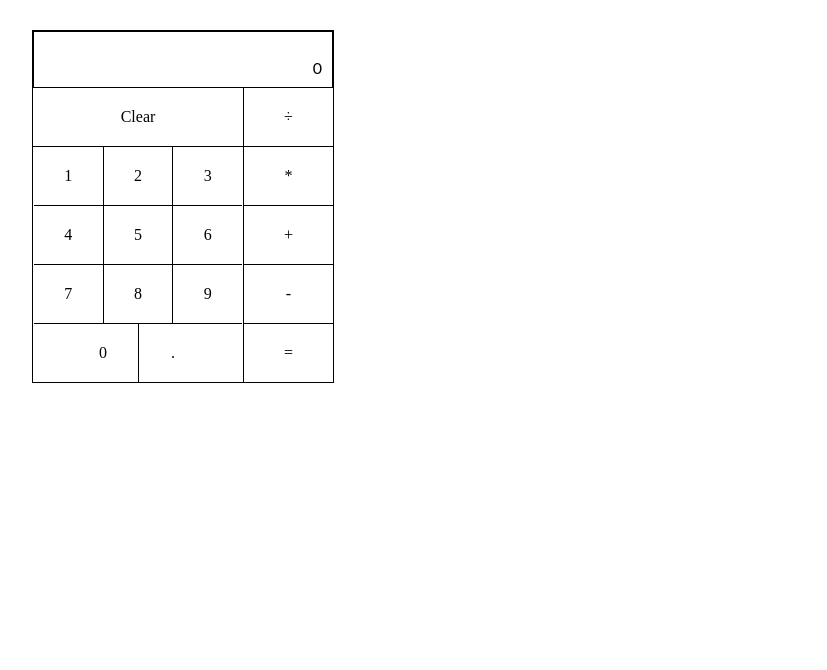
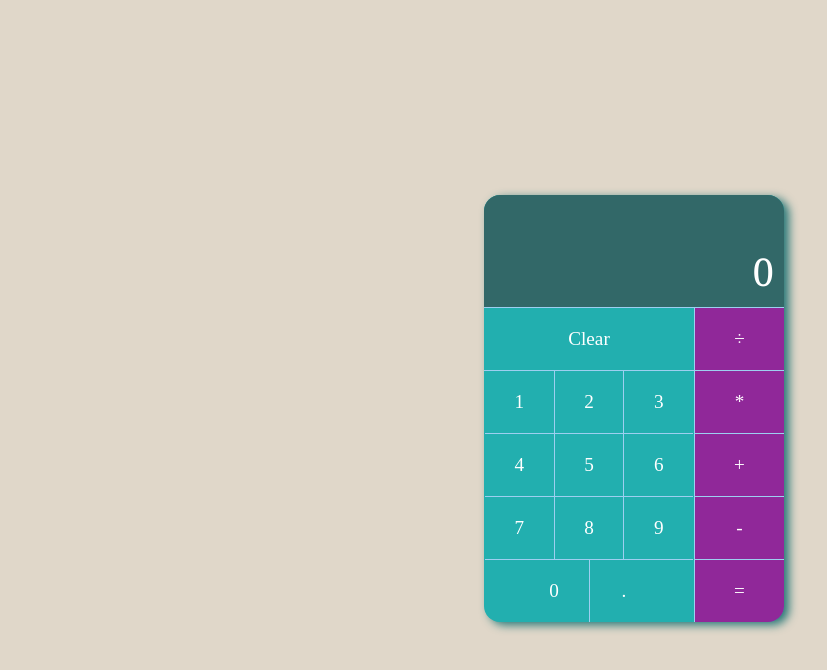
Before and after one commit to Ayovert/JS-calculator, a React (Create React App) app: page / in a window 1280 px wide. Shown: the top 670 px of the page, without its empty margins (6-833 px from the left). Built offline with nearby package versions, Linux system fonts and the light colour scheme.

Commit message:
basic styling

```diff
--- a/src/style.css
+++ b/src/style.css
@@ -1,29 +1,50 @@
 h1,
 p {
-  font-family: Lato;
+  font-family: Georgia, 'Times New Roman', Times, serif;
+}
+
+body {
+  background-color: rgb(224, 215, 201);
+  color: white;
+}
+
+.container {
+  display: flex;
+  align-items: center;
+  justify-content: center;
+  height: 100vh;
 }
 
 #calculator {
   margin: 30px;
-  border: 1px solid black;
+  box-shadow: 5px 3px 10px rgb(38, 119, 119);
+  width: 300px;
+  border-radius: 16px;
 
-  width: 300px;
+  background-color: rgb(34, 175, 175);
+  font-size: 1.2em;
 }
 
 #display {
-  border: 1px solid black;
+  background-color: rgb(50, 104, 104);
+  border: none;
+  border-bottom: 1px solid rgb(157, 207, 240);
   padding: 10px;
+  border-radius: 16px 16px 0 0;
+  font-size: 2em;
 }
 
-#display p{
+#display p {
   padding: 0;
   margin: 0;
   text-align: right;
 }
 
-#currState{
-  min-height: 16px;
-  height: 16px;
+#currState {
+  min-height: 40px;
+  height: 40px;
+  font-size: 0.8em;
+  color: bisque;
 }
 
 #operatorPad {
@@ -38,38 +59,37 @@ p {
   flex-wrap: wrap;
   height: 100%;
   width: 70%;
-
 }
 
 #opsPad {
   width: 30%;
+  background-color: rgb(144, 40, 153);
+  border-radius: 0 0 16px 0;
 }
 
-#clear{
+#clear {
   width: 100%;
-  border-bottom: 1px solid black;
+  border-bottom: 1px solid rgb(157, 207, 240);
   padding: 20px 5px;
   text-align: center;
-
 }
 .num {
-  border-bottom: 1px solid black;
+  border-bottom: 1px solid rgb(157, 207, 240);
   display: flex;
   align-items: center;
   justify-content: center;
   width: 28%;
   padding: 20px 5px;
-
 }
 
 .num:nth-child(3n) {
-  border-left: 1px solid black;
-  border-right: 1px solid black;
+  border-left: 1px solid rgb(157, 207, 240);
+  border-right: 1px solid rgb(157, 207, 240);
 }
 
 .num:last-child {
   border: none;
-  border-left: 1px solid black;
+  border-left: 1px solid rgb(157, 207, 240);
 }
 
 .num:nth-last-child(2) {
@@ -77,8 +97,8 @@ p {
 }
 
 .ops {
-  border-left: 1px solid black;
-  border-bottom: 1px solid black;
+  border-left: 1px solid rgb(157, 207, 240);
+  border-bottom: 1px solid rgb(157, 207, 240);
   display: flex;
   align-items: center;
   justify-content: center;
@@ -87,8 +107,7 @@ p {
   padding: 20px 5px;
 }
 
-
 .ops:last-child {
   border: none;
-  border-left: 1px solid black;
+  border-left: 1px solid rgb(157, 207, 240);
 }
```
